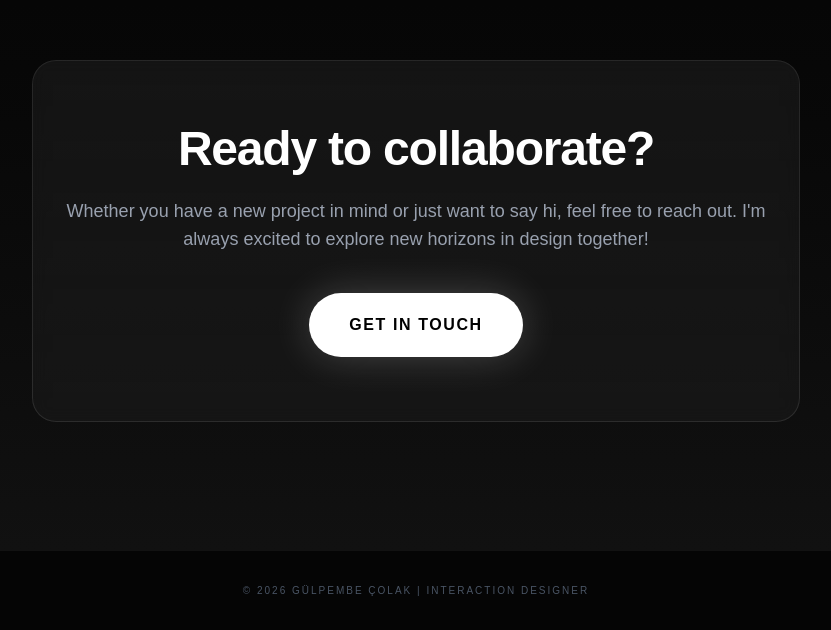
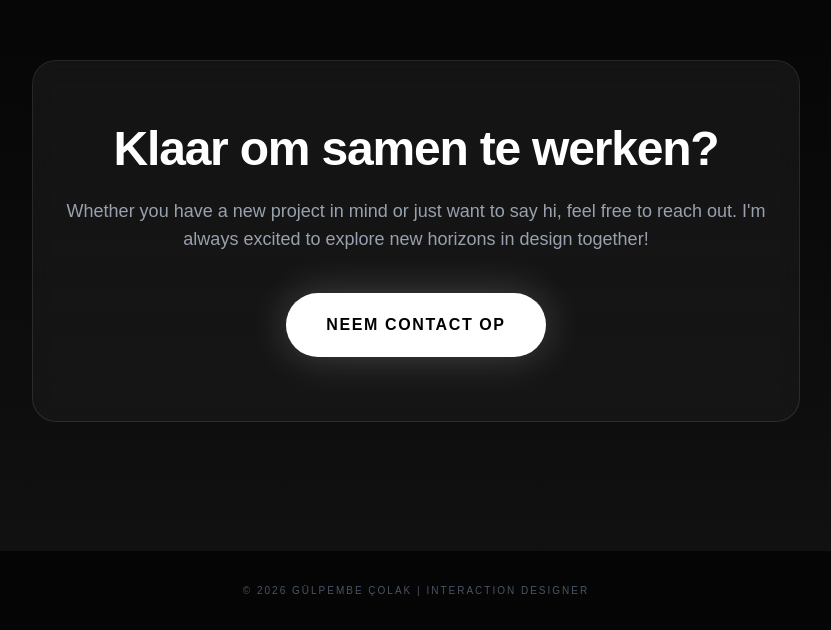
Before and after one commit to gulpembecolak-dev/my-portfolio, a Next.js app: page / in a window 1280 px wide. Shown: the part 1504-2134 px from the top of the page, without its empty margins (224-1055 px from the left). Built offline with nearby package versions, Linux system fonts and the light colour scheme.

Commit message:
feat: restore dutch CTA strings and add form_start event tracking

```diff
--- a/app/page.tsx
+++ b/app/page.tsx
@@ -1,4 +1,6 @@
 // app/page.tsx
+'use client'
+
 import Image from 'next/image'
 import Link from 'next/link'
 
@@ -22,6 +24,12 @@ const projects = [
     image: '/project3.png'
   },
 ]
+
+function sendGtagEvent(name: string, params: Record<string, any> = {}) {
+  if (typeof window !== 'undefined' && (window as any).gtag) {
+    (window as any).gtag('event', name, params)
+  }
+}
 
 export default function Page() {
   return (
@@ -96,15 +104,16 @@ export default function Page() {
       <section className="px-6 py-32 flex flex-col items-center justify-center text-center bg-gradient-to-b from-[#050505] to-[#111]">
         <div className="max-w-3xl mx-auto px-8 py-16 bg-white/[0.03] border border-white/10 rounded-3xl backdrop-blur-sm relative overflow-hidden">
           <div className="absolute top-0 left-1/2 -translate-x-1/2 w-full h-full bg-gradient-to-b from-white/5 to-transparent pointer-events-none opacity-50"></div>
-          <h2 className="text-4xl md:text-5xl font-bold mb-6 tracking-tight relative z-10">Ready to collaborate?</h2>
+          <h2 className="text-4xl md:text-5xl font-bold mb-6 tracking-tight relative z-10">Klaar om samen te werken?</h2>
           <p className="text-gray-400 mb-10 text-lg relative z-10">
             Whether you have a new project in mind or just want to say hi, feel free to reach out. I'm always excited to explore new horizons in design together!
           </p>
           <Link
             href="/contact"
+            onClick={() => sendGtagEvent('form_start')}
             className="inline-block relative z-10 px-10 py-5 rounded-full bg-white text-black font-extrabold tracking-widest uppercase hover:scale-105 hover:bg-gray-200 transition-all shadow-[0_0_40px_rgba(255,255,255,0.2)]"
           >
-            Get in touch
+            Neem contact op
           </Link>
         </div>
       </section>
```
